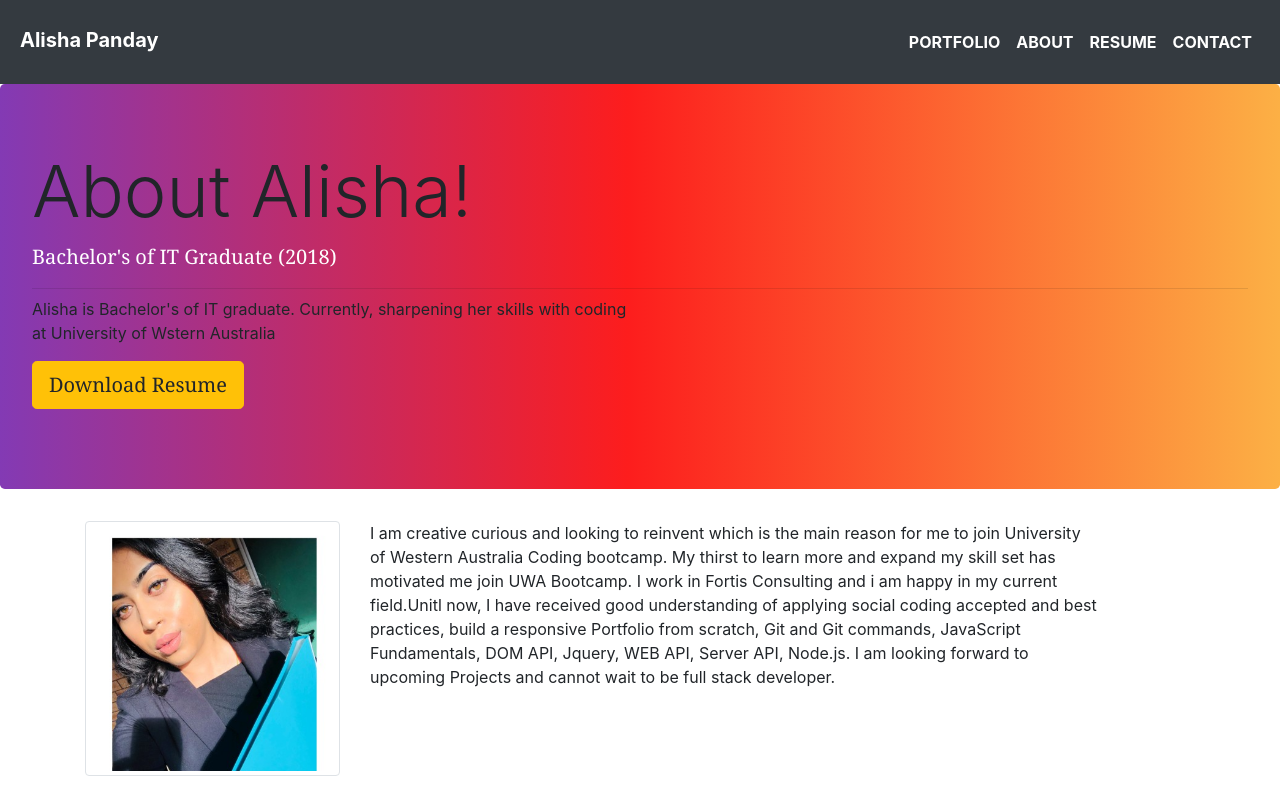
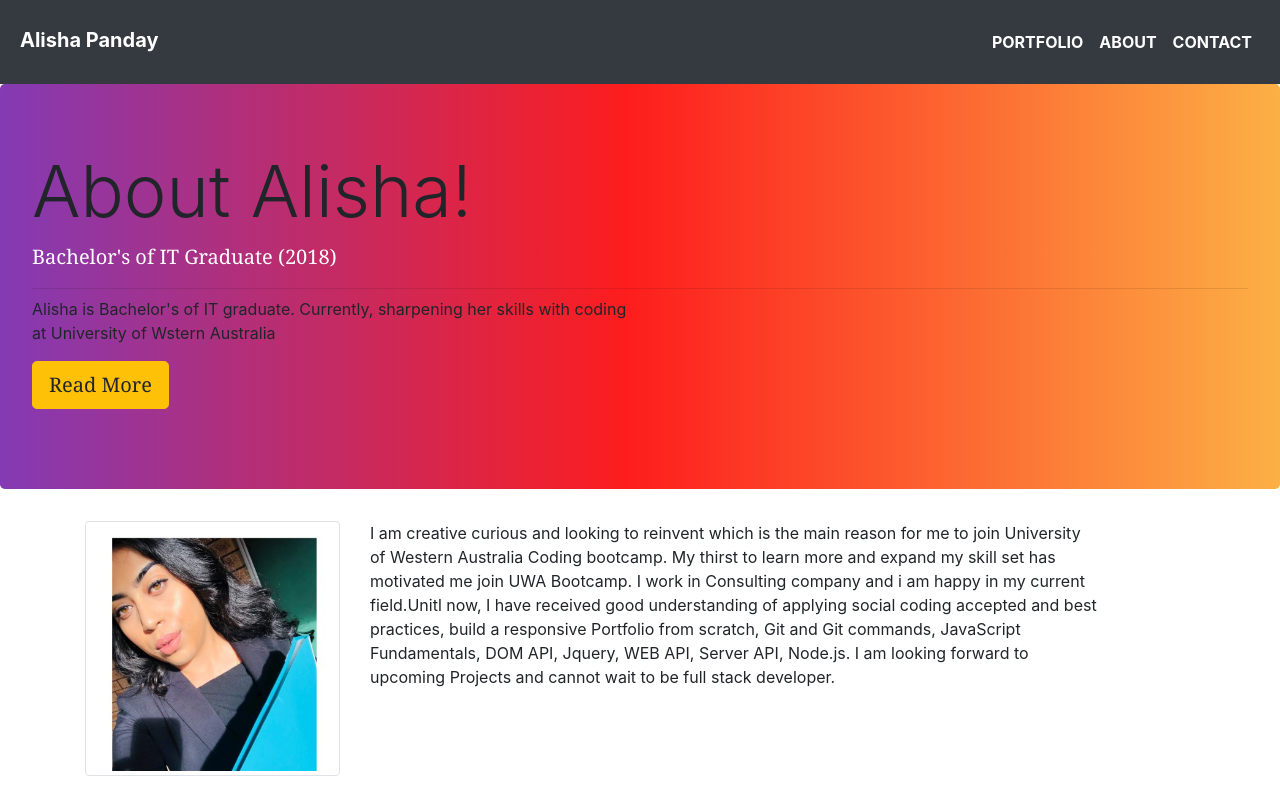
Before and after one commit to AlishaPanday/Portfolio, a plain HTML site: page about.html in a window 1280 px wide. Shown: the top 800 px of the page. Drawn offline with nearby package versions, Linux system fonts and the light colour scheme; a web font is replaced by a local one.

Commit message:
Changed about

```diff
--- a/about.html
+++ b/about.html
@@ -33,9 +33,6 @@
           <a class="nav-link text-white font-weight-bold" href="about.html">ABOUT</a>
         </li>
         <li class="nav-item">
-          <a class="nav-link text-white font-weight-bold" href="assets/resume/Resume.pdf" download>RESUME</a>
-        </li>
-        <li class="nav-item">
           <a class="nav-link text-white font-weight-bold" href="contact.html">CONTACT</a>
         </li>
 
@@ -53,7 +50,7 @@
       <p>Alisha is Bachelor's of IT graduate. Currently, sharpening her skills
         with coding <br/> at University of Wstern Australia</p>
       <p class="lead">
-        <a class="btn btn-warning btn-lg" href="assets/resume/resume.pdf" download role="button">Download Resume</a>
+        <a class="btn btn-warning btn-lg" href="#about"  role="button">Read More</a>
       </p>
 
     </section>
@@ -68,7 +65,7 @@
           <p class = "para">I am creative curious and looking to reinvent which is the main reason
             for me to join University of Western Australia Coding bootcamp. My thirst to learn more and expand my skill set has motivated me
             join UWA Bootcamp.
-            I work in Fortis Consulting and i am happy in my current field.Unitl now, I have received good
+            I work in Consulting company and i am happy in my current field.Unitl now, I have received good
             understanding of applying social coding accepted and best practices, build a responsive Portfolio
             from scratch, Git and Git commands, JavaScript Fundamentals, DOM API, Jquery, WEB API, Server API,
             Node.js. I am looking forward to upcoming Projects and cannot wait to be full stack developer.
```
Also changed, not shown: contact.html (+0 -3 lines), index.html (+1 -5 lines), 1 other file.
